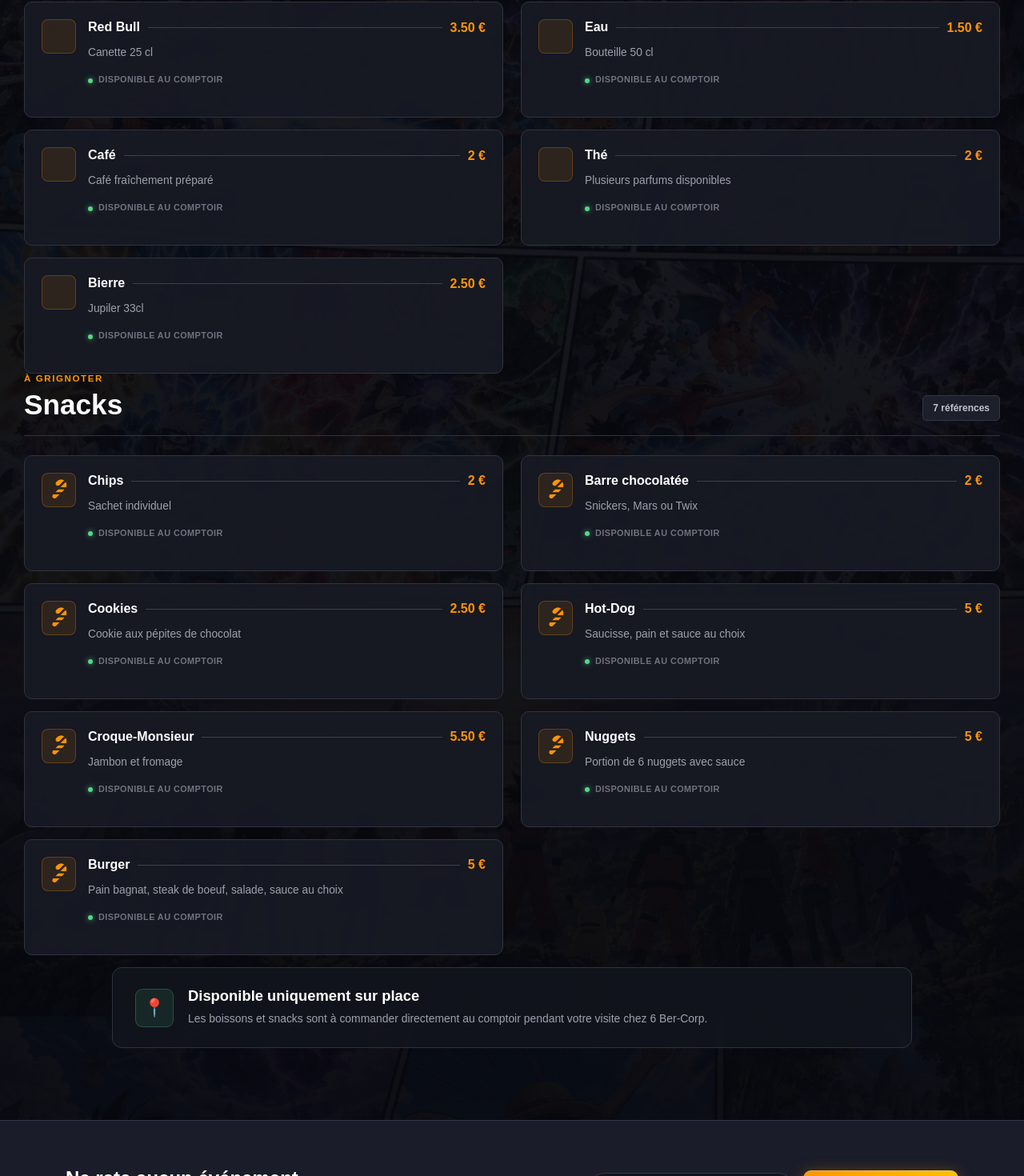
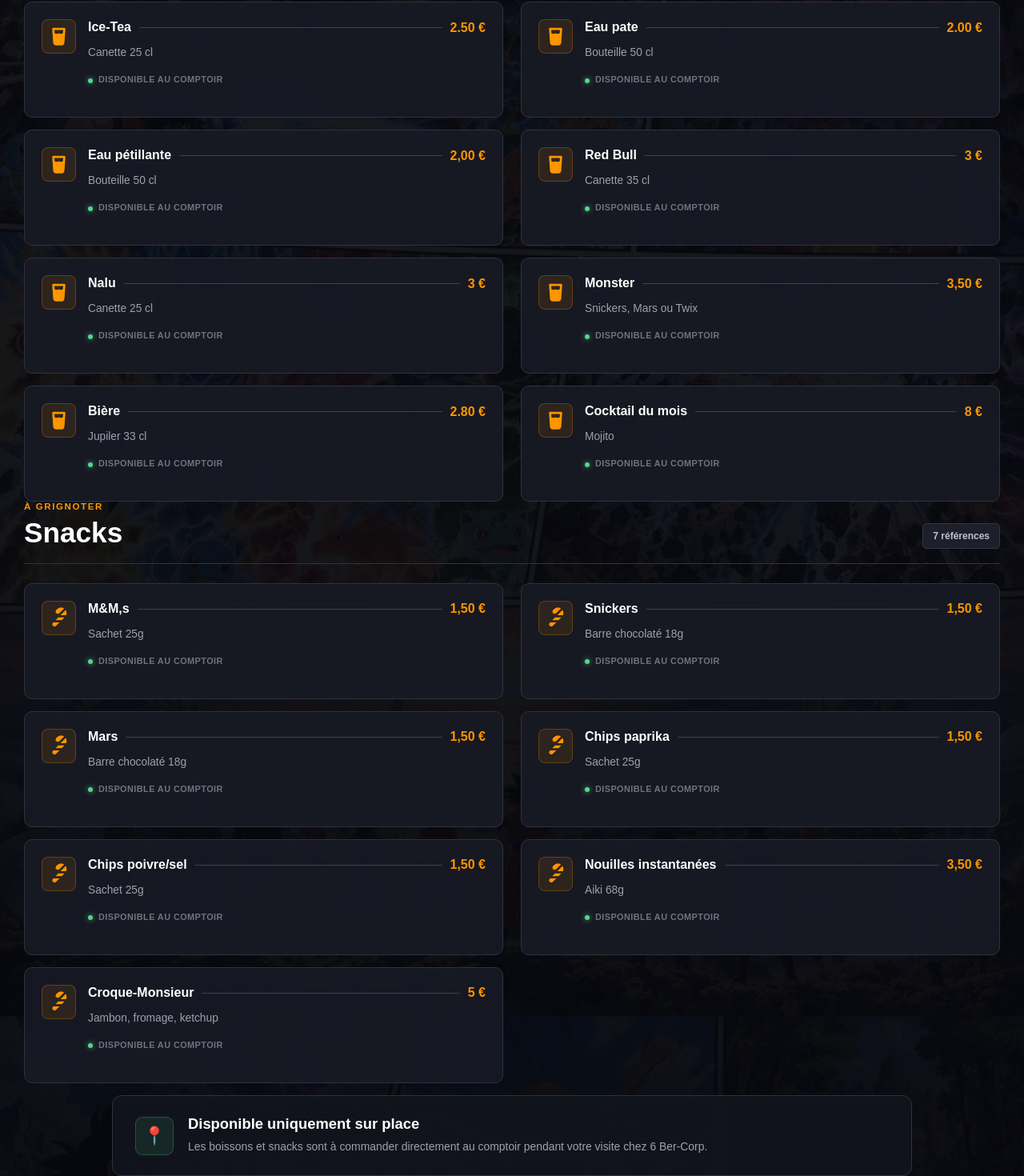
Before and after one commit to manuplp0610-commits/6-ber-corp, a React (Vite) app: page /6-ber-corp/bar in a window 1280 px wide. Shown: the part 1004-2474 px from the top of the page at 80% size. Built offline with nearby package versions, Linux system fonts and the light colour scheme.

Commit message:
update general

```diff
--- a/public/data/bar.json
+++ b/public/data/bar.json
@@ -29,86 +29,107 @@
     },
     {
         "id":"5",
-        "name":"Red Bull",
-        "price":"3.50",
+        "name":"Ice-Tea",
+        "price":"2.50",
         "description":"Canette 25 cl",
         "category":"drink"
     },
     {
         "id":"6",
-        "name":"Eau",
-        "price":"1.50",
+        "name":"Eau pate",
+        "price":"2.00",
         "description":"Bouteille 50 cl",
         "category":"drink"
     },
     {
         "id":"7",
-        "name":"Café",
-        "price":"2",
-        "description":"Café fraîchement préparé",
+        "name":"Eau pétillante",
+        "price":"2,00",
+        "description":"Bouteille 50 cl",
         "category":"drink"
     },
     {
         "id":"8",
-        "name":"Thé",
-        "price":"2",
-        "description":"Plusieurs parfums disponibles",
+        "name":"Red Bull",
+        "price":"3",
+        "description":"Canette 35 cl",
         "category":"drink"
     },
     {
         "id":"9",
-        "name":"Chips",
-        "price":"2",
-        "description":"Sachet individuel",
-        "category":"food"
+        "name":"Nalu",
+        "price":"3",
+        "description":"Canette 25 cl",
+        "category":"drink"
     },
     {
         "id":"11",
-        "name":"Barre chocolatée",
-        "price":"2",
+        "name":"Monster",
+        "price":"3,50",
         "description":"Snickers, Mars ou Twix",
-        "category":"food"
+        "category":"drink"
     },
     {
         "id":"12",
-        "name":"Cookies",
-        "price":"2.50",
-        "description":"Cookie aux pépites de chocolat",
-        "category":"food"
+        "name":"Bière",
+        "price":"2.80",
+        "description":"Jupiler 33 cl",
+        "category":"drink"
     },
     {
         "id":"13",
-        "name":"Hot-Dog",
-        "price":"5",
-        "description":"Saucisse, pain et sauce au choix",
-        "category":"food"
+        "name":"Cocktail du mois",
+        "price":"8",
+        "description":"Mojito ",
+        "category":"drink"
     },
     {
         "id":"14",
-        "name":"Croque-Monsieur",
-        "price":"5.50",
-        "description":"Jambon et fromage",
+        "name":"M&M,s",
+        "price":"1,50",
+        "description":"Sachet 25g",
         "category":"food"
     },
     {
         "id":"15",
-        "name":"Nuggets",
-        "price":"5",
-        "description":"Portion de 6 nuggets avec sauce",
+        "name":"Snickers",
+        "price":"1,50",
+        "description":"Barre chocolaté 18g",
         "category":"food"
     },
     {
         "id":"16",
-        "name":"Bierre",
-        "price":"2.50",
-        "description":"Jupiler 33cl",
-        "category":"drink"
+        "name":"Mars",
+        "price":"1,50",
+        "description":"Barre chocolaté 18g",
+        "category":"food"
     },
     {
         "id":"17",
-        "name":"Burger",
+        "name":"Chips paprika",
+        "price":"1,50",
+        "description":"Sachet 25g",
+        "category":"food"
+    },
+    {
+        "id":"18",
+        "name":"Chips poivre/sel",
+        "price":"1,50",
+        "description":"Sachet 25g",
+        "category":"food"
+    },
+    {
+        "id":"19",
+        "name":"Nouilles instantanées",
+        "price":"3,50",
+        "description":"Aiki 68g",
+        "category":"food"
+    },
+    {
+        "id":"20",
+        "name":"Croque-Monsieur",
         "price":"5",
-        "description":"Pain bagnat, steak de boeuf, salade, sauce au choix",
+        "description":"Jambon, fromage, ketchup",
         "category":"food"
     }
 ]
--- a/src/components/footer/Footer.jsx
+++ b/src/components/footer/Footer.jsx
@@ -23,7 +23,7 @@ export default function Footer() {
           <input
             type="email"
             id="newsletter-email"
-            placeholder="ton@email.com"
+            placeholder="6ber.corp@gmail.com"
             required
           />
 
@@ -38,7 +38,6 @@ export default function Footer() {
           <a href="#" className="nav-logo">
             <img className="logo-footer" src={logo} alt="6 Ber Corp" />
           </a>
-
           <p>
             Le bar geek où cartes, consoles et PC se retrouvent autour d'un bon
             verre.
@@ -53,7 +52,11 @@ export default function Footer() {
               <i className="fa-brands fa-facebook-f"></i>
             </a>
 
-            <a href="#" aria-label="Discord">
+            <a
+              target="_blank"
+              href="https://discord.gg/d2Qqt22ne"
+              aria-label="Discord"
+            >
               <i className="fa-brands fa-discord"></i>
             </a>
 
@@ -68,19 +71,19 @@ export default function Footer() {
 
           <ul>
             <li>
-              <a href="#boutique">Boutique</a>
+              <a href="">Boutique</a>
             </li>
             <li>
-              <a href="#bar">Bar</a>
+              <a href="">Bar</a>
             </li>
             <li>
-              <a href="#playstation">PlayStation</a>
+              <a href="">PlayStation</a>
             </li>
             <li>
-              <a href="#pc">Ordinateurs</a>
+              <a href="">Ordinateurs</a>
             </li>
             <li>
-              <a href="#events">Événements</a>
+              <a href="">Événements</a>
             </li>
           </ul>
         </div>
@@ -94,6 +97,7 @@ export default function Footer() {
             </li>
             <li>
               <a href="#">SEO partners</a>
+              <span>motcha</span>
             </li>
           </ul>
         </div>
@@ -103,9 +107,9 @@ export default function Footer() {
 
           <ul>
             <li>Mar-Dim · 10h-00h</li>
-            <li>Rue de l'Arcade 12</li>
-            <li>0476/91.44.56</li>
-            <li>contact@6ber-corp.be</li>
+            <li>Avenue de la closeraie 22/2, 4000 Rocourt</li>
+            <li>0471/28.48.70</li>
+            <li>6ber.corp@gmail.com</li>
           </ul>
         </div>
       </div>
--- a/src/components/info/Info.jsx
+++ b/src/components/info/Info.jsx
@@ -15,14 +15,17 @@ export default function Info() {
           <div className="info-icon">📍</div>
           <div>
             <div className="info-label">Adresse</div>
-            <div className="info-value">Rue de l'Arcade 12</div>
+            <div className="info-value">
+              Avenue de la closeraie 22 / 2
+              <br /> 4000 Rocourt
+            </div>
           </div>
         </div>
         <div className="info-item">
           <div className="info-icon">☎</div>
           <div>
             <div className="info-label">Contact</div>
-            <div className="info-value">0476/91.44.56</div>
+            <div className="info-value">0471/28.48.70</div>
           </div>
         </div>
       </div>
--- a/src/components/splashScreen/SplashScreen.jsx
+++ b/src/components/splashScreen/SplashScreen.jsx
@@ -15,7 +15,7 @@ export default function SplashScreen() {
     <>
       {splashScreenState && (
         <div className="splashScreen">
-          <img fetchPriority="high" src={logo} alt="logo 6-Ber Corp" />
+          <img fetchpriority="high" src={logo} alt="logo 6-Ber Corp" />
           <h1 className="hero-eyebrow">Bienvenue chez 6 Ber Corp ...</h1>
         </div>
       )}
--- a/src/pages/bar/Bar.jsx
+++ b/src/pages/bar/Bar.jsx
@@ -18,6 +18,8 @@ export default function Bar() {
   }, []);
   const drinks = dataBar.filter((item) => item.category === "drink");
   const food = dataBar.filter((item) => item.category === "food");
+  const categ = [...new Set(dataBar.map((item) => item.category))];
+  console.log(categ);
 
   const renderItems = (items) => {
     return (
@@ -26,7 +28,7 @@ export default function Bar() {
           <article className="bar-menu-item" key={item.id}>
             <div className="bar-menu-item-icon">
               {item.category === "drink" ? (
-                <i classn="fa-solid fa-glass-water"></i>
+                <i className="fa-solid fa-glass-water"></i>
               ) : (
                 <i className="fa-solid fa-candy-cane"></i>
               )}
--- a/src/pages/contact/contact.css
+++ b/src/pages/contact/contact.css
@@ -144,7 +144,9 @@
     border-color 0.25s ease,
     transform 0.25s ease;
 }
-
+.contact-info-card span {
+  color: rgb(124, 0, 0);
+}
 .contact-info-card:hover {
   transform: translateY(-3px);
   border-color: rgba(255, 149, 0, 0.65);
--- a/src/pages/events/Event.jsx
+++ b/src/pages/events/Event.jsx
@@ -1,7 +1,7 @@
 import "./event.css";
 
 import HeaderPages from "../../components/headerPages/HeaderPages";
-
+import { Link } from "react-router-dom";
 import { useEffect, useState } from "react";
 
 export default function Event() {
@@ -33,7 +33,12 @@ export default function Event() {
 
           <p>
             Les événements sont accessibles directement sur place. Pour plus
-            d’informations, adressez-vous à l’équipe du bar.
+            d’informations, adressez-vous à l’équipe du bar ou contactez nous
+            par le formulaire.
+            <Link to="/contact" className="event-highlight-link">
+              Nous contacter
+              <span>→</span>
+            </Link>
           </p>
         </div>
       </section>
@@ -108,6 +113,10 @@ export default function Event() {
           <p>
             Tournoi, quiz, soirée thématique ou rencontre entre passionnés :
             partagez vos idées directement avec notre équipe.
+            <Link to="/contact" className="event-highlight-link">
+              Nous contacter
+              <span>→</span>
+            </Link>
           </p>
         </div>
       </section>
--- a/src/pages/events/event.css
+++ b/src/pages/events/event.css
@@ -69,7 +69,15 @@
   border-left: 4px solid #ff9500;
   border-radius: 12px;
 }
-
+.event-highlight-link {
+  display: inline;
+  color: #ff9900;
+  margin-left: 20px;
+  font-size: 0.72rem;
+  font-weight: 800;
+  text-decoration: none;
+  white-space: nowrap;
+}
 .event-highlight-icon {
   display: grid;
   flex-shrink: 0;
--- a/src/pages/shop/Shop.jsx
+++ b/src/pages/shop/Shop.jsx
@@ -109,11 +109,10 @@ export default function Shop() {
             notre équipe.
           </p>
         </div>
-
-        <a href="#contact" className="shop-intro-link">
+        <Link to="/contact" className="shop-intro-link">
           Nous trouver
           <span>→</span>
-        </a>
+        </Link>
       </section>
 
       <section className="shop-catalogue" id="catalogue">
```
Also changed, not shown: src/pages/contact/Contact.jsx (+26 -23 lines).
